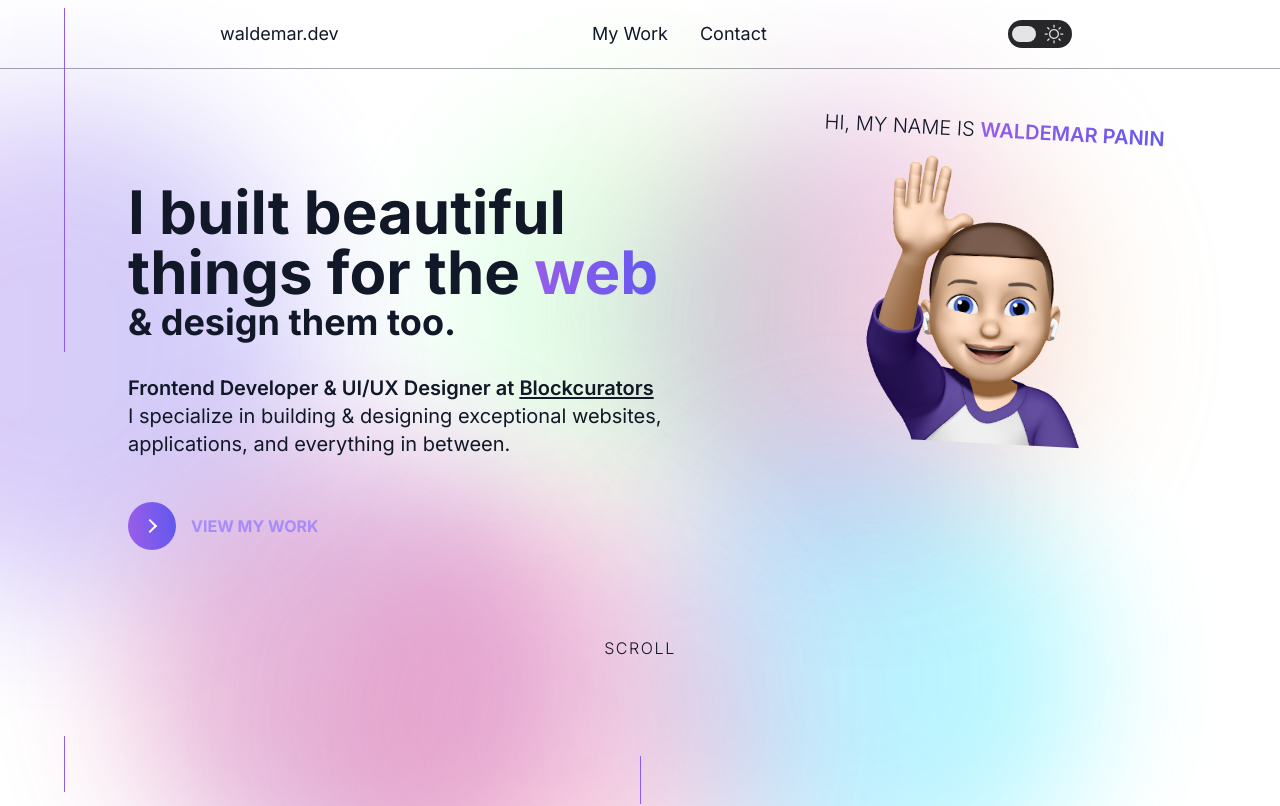
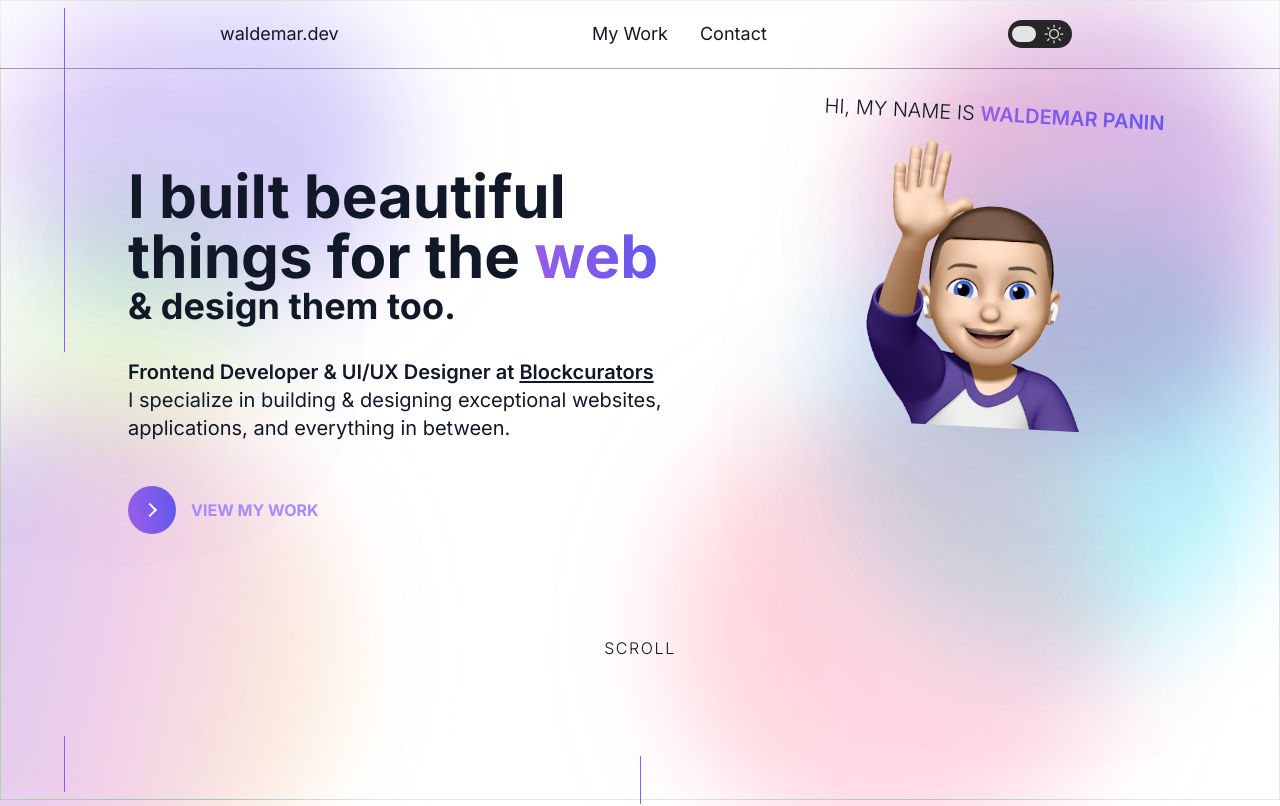
Before and after one commit to walde-dev/walde-portfolio, a Next.js app: page / in a window 1280 px wide. Shown: the top 806 px of the page. Built offline with nearby package versions, Linux system fonts and the light colour scheme.

Commit message:
bg change

```diff
--- a/src/components/Layout/Layout.tsx
+++ b/src/components/Layout/Layout.tsx
@@ -3,12 +3,11 @@ import Footer from "../Footer";
 import Header from "../Header";
 import Sidebar from "../Sidebar";
 import InfoBanner from "../InfoBanner";
+import { BackgroundGlow } from "../../pages";
 
 export default function Layout({ children }: { children: React.ReactNode }) {
-
-
   return (
-    <div className="relative overflow-hidden max-w-full flex min-h-screen w-screen flex-col items-center dark:bg-[#000000] dark:text-gray-300 text-gray-900">
+    <div className="relative flex min-h-screen w-screen max-w-full flex-col items-center overflow-hidden text-gray-900 dark:bg-[#000000] dark:text-gray-300">
       <Head>
         <title>Waldemar Panin - Freelance Full Stack Web Developer</title>
         <meta
@@ -18,9 +17,17 @@ export default function Layout({ children }: { children: React.ReactNode }) {
 
         <link rel="icon" href="/favicon.ico" />
       </Head>
+      <div className="fixed h-screen w-screen border">
+        <BackgroundGlow className="gradient left-0  h-[300px] w-[300px] rotate-45 animate-[wiggleLeft_10s_linear_infinite] rounded-full bg-gradient-to-r from-[#965de9] to-[#6358ee]" />
+        <BackgroundGlow className="gradient animation-delay-2000 left-0 top-1/4 h-[250px] w-[250px] rotate-90 animate-[wiggleLeft_9s_linear_infinite] rounded-full bg-gradient-to-r from-[#85FFBD] to-[#FFFB7D] " />
+        <BackgroundGlow className="gradient animation-delay-4000 -left-40 top-1/2 h-[500px] w-[500px]  rotate-12 animate-[wiggleLeft_15s_linear_infinite] rounded-full bg-gradient-to-r from-[#4158D0] via-[#C850C0] to-[#FFCC70]" />
+        <BackgroundGlow className="gradient right-0 h-[450px] w-[450px] rotate-45 animate-[wiggleRight_20s_linear_infinite] rounded-full bg-gradient-to-r from-[#c81d77] to-[#6710c2]" />
+        <BackgroundGlow className="gradient animation-delay-2000 right-0 top-1/4  h-[450px] w-[450px]  rotate-90 animate-[wiggleRight_10s_linear_infinite] rounded-full bg-gradient-to-r from-[#4facfe] to-[#00f2fe]" />
+        <BackgroundGlow className="gradient animation-delay-4000 right-40 top-1/2 h-[450px] w-[450px] rotate-12 animate-[wiggleRight_10s_linear_infinite] rounded-full bg-gradient-to-r from-[#ff758c] to-[#ff7eb3]" />
+      </div>
       <Header />
       <Sidebar />
-      <main className="flex min-h-screen overflow-hidden w-full flex-1 flex-col items-center py-12 px-6 text-center md:mb-24 md:py-0 md:px-20">
+      <main className="flex min-h-screen w-full flex-1 flex-col items-center overflow-hidden px-6 py-12 text-center md:mb-24 md:px-20 md:py-0">
         {children}
       </main>
       <Footer />
--- a/src/pages/index.tsx
+++ b/src/pages/index.tsx
@@ -19,14 +19,6 @@ const Home: NextPage = () => {
       <div className="flex h-full flex-col justify-between md:h-screen">
         <div className="relative flex w-full flex-col space-y-4 text-left">
           <Fade cascade damping={0.2} triggerOnce className="relative">
-            <div className="fixed z-[-10] h-screen w-screen">
-              <BackgroundGlow className="gradient animate-[wiggle_10s_linear_infinite] -left-1/4 h-[500px] w-[500px] rounded-full bg-gradient-to-r from-[#965de9] to-[#6358ee]" />
-              <BackgroundGlow className="gradient left-1/4 h-[400px] w-[400px] animate-[wiggle2_9s_linear_infinite] rounded-full bg-gradient-to-r from-[#85FFBD] to-[#FFFB7D] " />
-              <BackgroundGlow className="gradient right-1/4 h-[450px]  w-[450px] animate-[wiggle_15s_linear_infinite] rounded-full bg-gradient-to-r from-[#4158D0] via-[#C850C0] to-[#FFCC70]" />
-              <BackgroundGlow className="gradient bottom-0 left-0 h-[450px] w-[450px] animate-[wiggle2_20s_linear_infinite] rounded-full bg-gradient-to-r from-[#c81d77] to-[#6710c2]" />
-              <BackgroundGlow className="gradient bottom-0  right-1/4 h-[450px] w-[450px] animate-[wiggle_10s_linear_infinite] rounded-full bg-gradient-to-r from-[#4facfe] to-[#00f2fe]" />
-              <BackgroundGlow className="gradient right-1/2 top-1/2 h-[450px] w-[450px] animate-[wiggle2_10s_linear_infinite] rounded-full bg-gradient-to-r from-[#ff758c] to-[#ff7eb3]" />
-            </div>
             <div className="flex  items-center justify-between md:flex-row">
               <div className="">
                 <div className="font-bold">
@@ -323,7 +315,7 @@ function MyWork() {
             <a
               rel="noreferrer"
               target="_blank"
-              className="group/button mx-auto mb-4 mt-auto flex w-full flex-row items-center justify-center space-x-2 rounded-2xl bg-gray-800 dark:bg-gray-200 px-6 py-2 text-lg font-semibold dark:text-gray-900 text-gray-200 transition-all duration-300 ease-in-out md:mx-0 md:ml-auto md:max-w-fit "
+              className="group/button mx-auto mb-4 mt-auto flex w-full flex-row items-center justify-center space-x-2 rounded-2xl bg-gray-800 px-6 py-2 text-lg font-semibold text-gray-200 transition-all duration-300 ease-in-out dark:bg-gray-200 dark:text-gray-900 md:mx-0 md:ml-auto md:max-w-fit "
             >
               <span>View Project</span>
               <div className="w-0 scale-0 opacity-80 transition-all duration-500 ease-in-out group-hover/button:w-auto group-hover/button:max-w-full group-hover/button:scale-100 group-hover/button:opacity-100">
@@ -672,11 +664,9 @@ function Contact() {
   );
 }
 export function BackgroundGlow({ className }: { className?: string }) {
-
-
   return (
     <div
-      className={`absolute hidden  border opacity-30 bg-blend-multiply blur-[70px] dark:opacity-[15%] dark:blur-[100px] lg:flex ${className}`}
+      className={`absolute hidden opacity-30 mix-blend-difference blur-[50px] dark:opacity-[30%] dark:blur-[50px] lg:flex ${className}`}
     />
   );
 }
--- a/tailwind.config.cjs
+++ b/tailwind.config.cjs
@@ -9,8 +9,8 @@ module.exports = {
       },
       animation: {
         "flip-once": "flip 350ms linear normal",
-        wiggle: "wiggle 20s ease-in-out infinite",
-        wiggle2: "wiggle2 20s ease-in-out infinite",
+        wiggleLeft: "wiggleLeft 20s ease-in-out infinite",
+        wiggleRight: "wiggleRight 20s ease-in-out infinite",
       },
       screens: {
         xs: "400px",
@@ -22,17 +22,53 @@ module.exports = {
           "50%": { transform: "rotateY(180deg)" },
           "100%": { transform: "rotateY(360deg)" },
         },
-        wiggle: {
-          "0%": { transform: "translate(0px, 0px) scale(1)" },
-          "33%": { transform: "translate(600px, -600px) scale(0.9)" },
-          "66%": { transform: "translate(-600px, 600px) scale(1.8)" },
-          "100%": { transform: "translate(0px, 0px) scale(1)" },
+        wiggleLeft: {
+          "0%": {
+            transform: "translate(0px, 0px) scale(1) rotate(0deg) skew(0deg) ",
+            borderRadius: "9999px 9999px 9999px 9999px",
+            width: "400px",
+          },
+          "33%": {
+            transform:
+              "translate(-40px, -20px) scale(0.9) rotate(90deg) skew(10deg)",
+            borderRadius: "400px 9999px 9999px 2000px",
+            width: "200px",
+          },
+          "66%": {
+            transform:
+              "translate(-20px, 20px) scale(1.5) rotate(180deg) skew(-10deg)",
+            borderRadius: "1000px 200px 3000px 9999px",
+            width: "300px",
+          },
+          "100%": {
+            transform: "translate(0px, 0px) scale(1) rotate(0deg) skew(0deg)",
+            borderRadius: "9999px 9999px 9999px 9999px",
+            width: "400px",
+          },
         },
-        wiggle2: {
-          "0%": { transform: "translate(0px, 0px) scale(1)" },
-          "33%": { transform: "translate(-600px, -600px) scale(1.8)" },
-          "66%": { transform: "translate(600px, 600px) scale(0.9)" },
-          "100%": { transform: "translate(0px, 0px) scale(1)" },
+        wiggleRight: {
+          "0%": {
+            transform: "translate(0px, 0px) scale(1) rotate(0deg) skew(0deg)  ",
+            borderRadius: "9999px 9999px 9999px 9999px",
+            width: "400px",
+          },
+          "33%": {
+            transform:
+              "translate(50px, -200px) scale(1.5) rotate(90deg) skew(0deg) ",
+            borderRadius: "9999px 4000px 9999px 2000px",
+            width: "200px",
+          },
+          "66%": {
+            transform:
+              "translate(60px, 200px) scale(0.9) rotate(180deg) skew(0deg) ",
+            borderRadius: "1000px 9999px 3000px 4000px",
+            width: "300px",
+          },
+          "100%": {
+            transform: "translate(0px, 0px) scale(1) rotate(0deg) skew(0deg) ",
+            borderRadius: "9999px 9999px 9999px 9999px",
+            width: "400px",
+          },
         },
       },
     },
```
